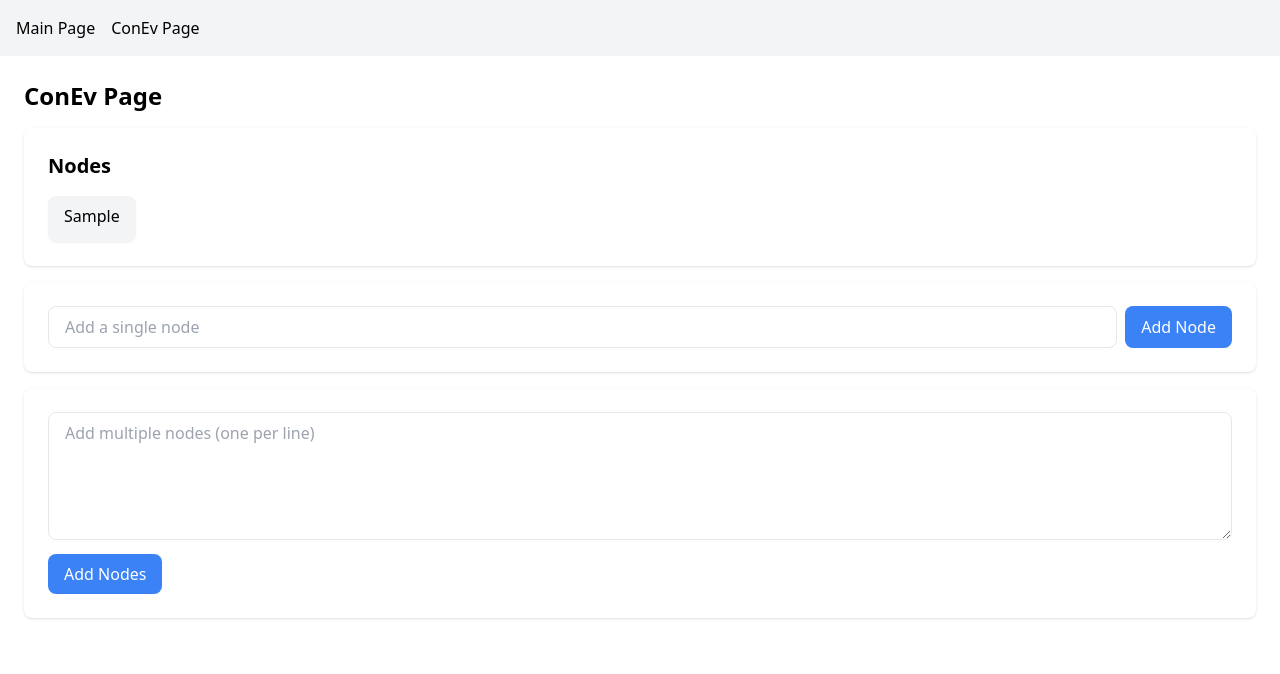
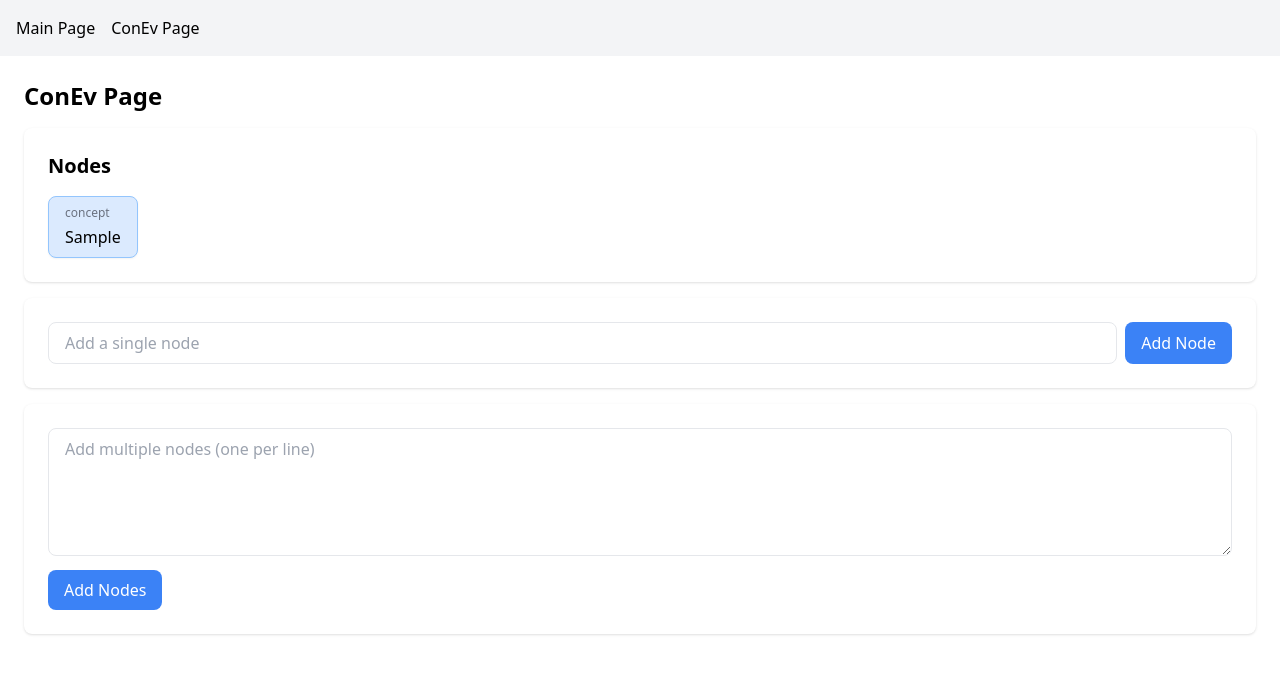
Before and after one commit to ngormsen/brapper, a React (Create React App) app: page /conev in a window 1280 px wide. Both pictures are taken after typing "Sample" into the empty fields and a click on the button "Add Node". Shown: the top 674 px of the page. Built offline with nearby package versions, Linux system fonts and the light colour scheme.

Commit message:
Refactor NodeDisplay to use Node and Link interfaces, add type color coding, and display connection count; implement Node and Link management in ConEvPage.

```diff
--- a/src/components/nodes/NodeDisplay.tsx
+++ b/src/components/nodes/NodeDisplay.tsx
@@ -1,16 +1,49 @@
 import React from 'react';
-import type { NodeDisplayProps } from './types';
 
-export const NodeDisplay: React.FC<NodeDisplayProps> = ({ text, maxLength = 50 }) => {
-  const isLongText = text.length > maxLength;
-  const displayText = isLongText ? `${text.slice(0, maxLength)}...` : text;
+interface Node {
+    id: string;
+    text: string;
+    type: 'concept' | 'evidence' | 'question';
+}
+
+interface Link {
+    id: string;
+    sourceId: string;
+    targetId: string;
+    type: 'supports' | 'contradicts' | 'relates';
+}
+
+interface NodeDisplayProps {
+    node: Node;
+    links: Link[];
+    maxLength?: number;
+}
+
+const typeColors = {
+    concept: 'bg-blue-100 border-blue-300',
+    evidence: 'bg-green-100 border-green-300',
+    question: 'bg-yellow-100 border-yellow-300'
+};
+
+export const NodeDisplay: React.FC<NodeDisplayProps> = ({ node, links, maxLength = 50 }) => {
+    const isLongText = node.text.length > maxLength;
+    const displayText = isLongText ? `${node.text.slice(0, maxLength)}...` : node.text;
+    const colorClass = typeColors[node.type];
 
     return (
-    <div className="bg-gray-100 px-4 py-2 rounded-lg shadow-sm hover:shadow-md transition-shadow group relative">
+        <div className={`${colorClass} px-4 py-2 rounded-lg shadow-sm hover:shadow-md transition-shadow group relative border`}>
+            <div className="flex flex-col">
+                <span className="text-xs text-gray-500 mb-1">{node.type}</span>
                 <span className="inline-block max-w-[300px] truncate">{displayText}</span>
+                {links.length > 0 && (
+                    <div className="text-xs text-gray-500 mt-1">
+                        {`${links.length} connection${links.length === 1 ? '' : 's'}`}
+                    </div>
+                )}
+            </div>
             {isLongText && (
                 <div className="absolute left-0 top-full mt-2 p-2 bg-gray-800 text-white text-sm rounded-md opacity-0 group-hover:opacity-100 transition-opacity z-10 max-w-[300px] break-words">
-          {text}
+                    {node.text}
                 </div>
             )}
         </div>
--- a/src/pages/ConEvPage.tsx
+++ b/src/pages/ConEvPage.tsx
@@ -3,33 +3,68 @@ import { SingleNodeInput } from '../components/nodes/SingleNodeInput';
 import { BulkNodeInput } from '../components/nodes/BulkNodeInput';
 import { NodeDisplay } from '../components/nodes/NodeDisplay';
 
+interface Node {
+    id: string;
+    text: string;
+    type: 'concept' | 'evidence' | 'question';
+}
+
+interface Link {
+    id: string;
+    sourceId: string;
+    targetId: string;
+    type: 'supports' | 'contradicts' | 'relates';
+}
+
 const ConEvPage: React.FC = () => {
-    const [nodes, setNodes] = useState<string[]>([]);
+    const [nodes, setNodes] = useState<Node[]>([]);
+    const [links, setLinks] = useState<Link[]>([]);
 
-    const addNode = (text: string) => {
-        setNodes(prev => [...prev, text]);
+    const addNode = (text: string, type: Node['type']) => {
+        const newNode: Node = {
+            id: crypto.randomUUID(),
+            text,
+            type,
+        };
+        setNodes(prev => [...prev, newNode]);
+    };
+
+    const handleSingleNodeAdd = (text: string) => addNode(text, 'concept');
+    const handleBulkNodeAdd = (text: string) => addNode(text, 'concept');
+
+    const addLink = (sourceId: string, targetId: string, type: Link['type']) => {
+        const newLink: Link = {
+            id: crypto.randomUUID(),
+            sourceId,
+            targetId,
+            type,
+        };
+        setLinks(prev => [...prev, newLink]);
     };
 
     return (
         <div className="p-6">
             <h1 className="text-2xl font-bold mb-4">ConEv Page</h1>
-            <div className="bg-white rounded-lg shadow p-6">
+            <div className="bg-white mt-4 rounded-lg shadow p-6 mb-4">
                 <h2 className="text-xl font-semibold mb-4">Nodes</h2>
                 <div className="flex flex-wrap gap-2">
-                    {nodes.map((node, index) => (
-                        <NodeDisplay key={index} text={node} />
+                    {nodes.map((node) => (
+                        <NodeDisplay
+                            key={node.id}
+                            node={node}
+                            links={links.filter(link => link.sourceId === node.id || link.targetId === node.id)}
+                        />
                     ))}
                 </div>
             </div>
 
             <div className="bg-white mt-4 rounded-lg shadow p-6 mb-4">
-                <SingleNodeInput onAddNode={addNode} />
+                <SingleNodeInput onAddNode={handleSingleNodeAdd} />
             </div>
 
             <div className="bg-white rounded-lg shadow p-6 mb-4">
-                <BulkNodeInput onAddNode={addNode} />
+                <BulkNodeInput onAddNode={handleBulkNodeAdd} />
             </div>
-
         </div>
     );
 };
```
Lines whose indentation alone changed are shown as unchanged.
